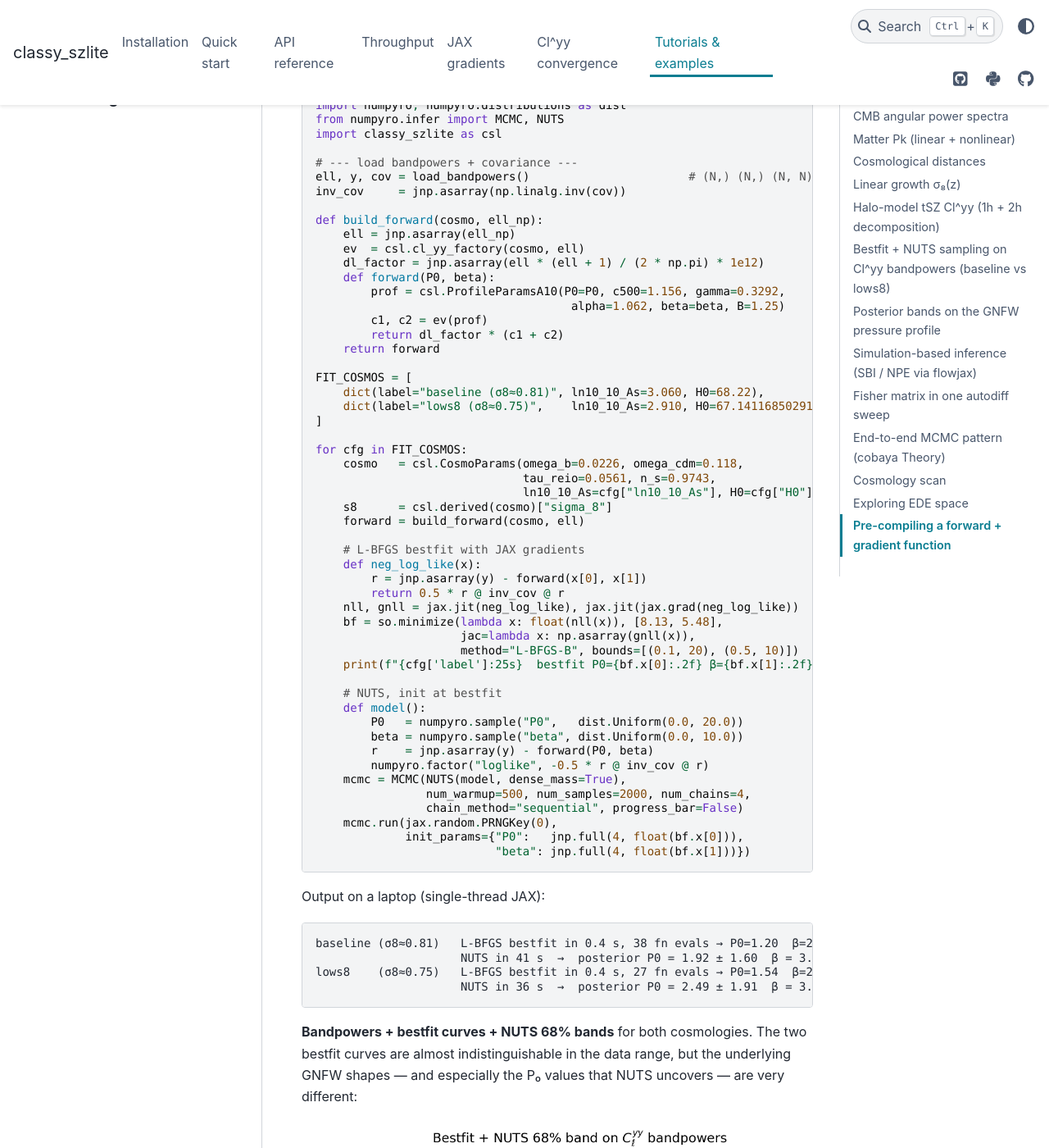
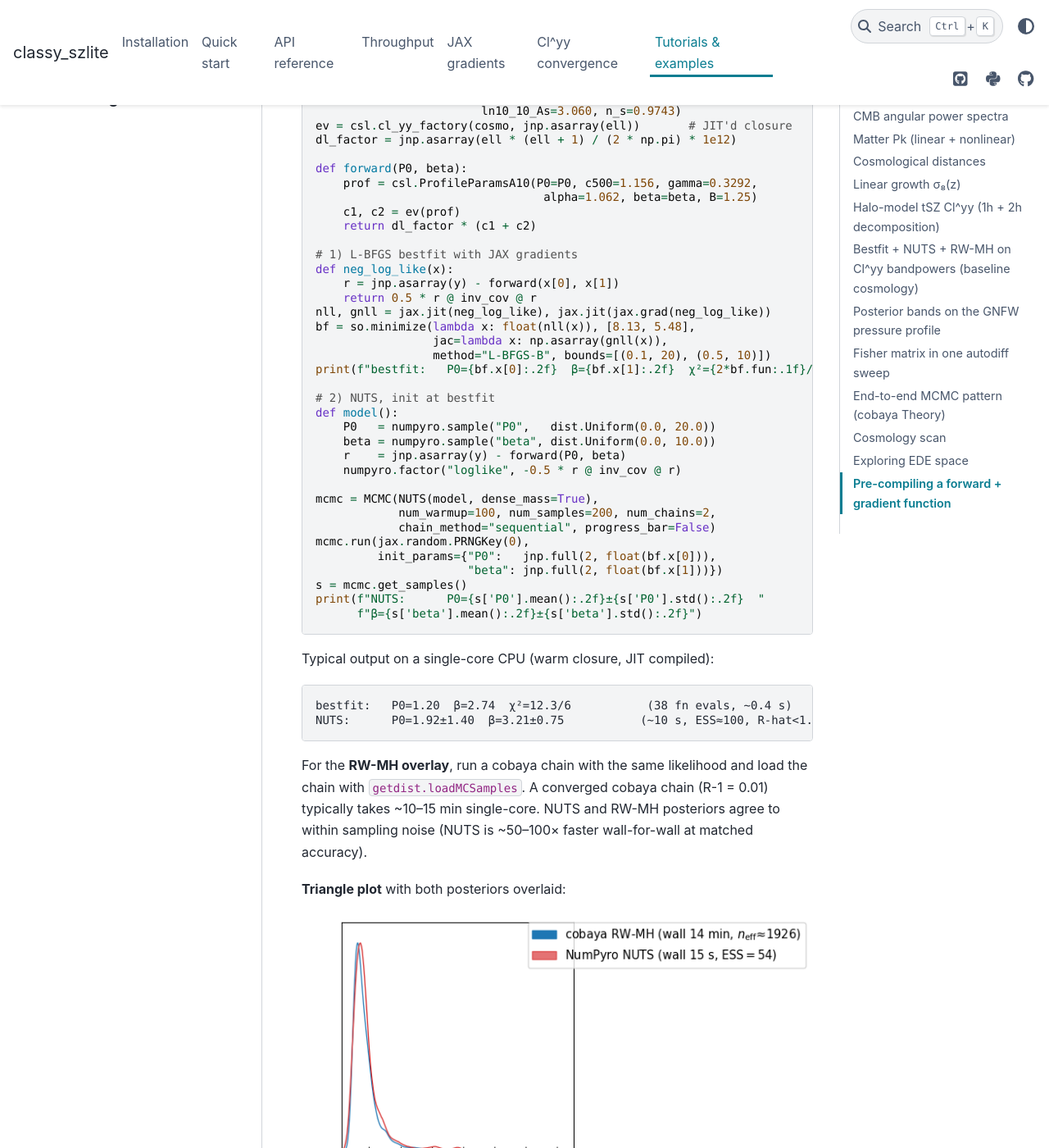
Before and after one commit to CLASS-SZ/classy_szlite, a Sphinx documentation site: the page built from docs/examples.md, in a window 1280 px wide and 1400 px high, scrolled down 4487 px. Shown: the whole window at 82% size. Built offline with Sphinx 7.4.7 and the PyData theme 0.15.4, drawn with Linux system fonts in a browser that asks for light colours; some of the changed text lies outside the part shown.

Commit message:
docs: drop SBI; tighten inference example to baseline + RW-MH + NUTS
- examples.md: replace the "baseline vs lows8" walkthrough with a
  baseline-only NUTS + cobaya RW-MH example, citing the ~10 s NUTS /
  ~10–15 min RW-MH wall numbers actually measured. Drop the Adam
  mention.
- examples.md: drop the "Simulation-based inference (SBI / NPE via
  flowjax)" subsection in full; SBI's single-round NPE without
  importance correction is biased (see paper Appendix) and is now
  deferred.
- examples.md: tighten "Posterior bands on the GNFW profile" to the
  baseline cosmology only.
- index.md: remove the sbi_clyy_profile.py entry from the inference
  recipes note.
- gradients.md: replace the SBI bullet with a MAP / L-BFGS bullet
  pointing at the example.
- installation.md: drop "SBI" from the list of inference workloads
  supported.
- Delete examples/sbi_clyy_profile.py and docs/_static/sbi_*.png
  since they are no longer referenced.
- Add docs/_static/posterior_compare.png (NUTS vs cobaya RW-MH
  triangle on the baseline cosmology).

````diff
--- a/docs/examples.md
+++ b/docs/examples.md
@@ -113,31 +113,24 @@ plt.grid(True, alpha=0.3, which="both"); plt.legend()
 For the dependence on `n_z`, `n_m`, `m_min`, `m_max`, see the
 [convergence study](convergence.md).
 
-## Bestfit + NUTS sampling on Cl^yy bandpowers (baseline vs lows8)
+## Bestfit + NUTS + RW-MH on Cl^yy bandpowers (baseline cosmology)
 
-The factory closure makes both gradient-based optimisation (L-BFGS,
-Adam, …) and Hamiltonian-style samplers (NUTS, HMC) a natural fit:
-each forward pass is one ~5 ms `ev(profile)` call, gradients are
-exact via `jax.grad`, and there is no proposal-covariance tuning.
-
-The example fits a tSZ Cl^yy bandpower dataset at **two fixed
-cosmologies** that share the same ω_b, ω_cdm, n_s but differ in σ8
-through (ln10_10_As, H0):
-
-| Cosmology | ln10_10_As | H0   | σ8     |
-| --- | --- | --- | --- |
-| **baseline** | 3.060 | 68.22 | ≈ 0.81 |
-| **lows8** (Flamingo low-S8) | 2.910 | 67.14 | ≈ 0.75 |
-
-For each cosmology we run:
+The factory closure makes both gradient-based optimisation (L-BFGS)
+and Hamiltonian-style samplers (NUTS) a natural fit: each forward
+pass is one ~5 ms `ev(profile)` call, gradients are exact via
+`jax.grad`, and there is no proposal-covariance tuning. The example
+below fits a tSZ Cl^yy bandpower dataset at a fixed baseline
+cosmology (Planck-18-like, σ₈ ≈ 0.81) by running **both samplers in
+sequence**:
 
 1. **L-BFGS bestfit** of (P₀, β) via `scipy.optimize.minimize` with
-   exact `jax.grad` gradients — converges in ~20–40 fn evals,
+   exact `jax.grad` gradients — converges in ~30–40 fn evals,
    < 0.5 s.
 2. **NumPyro NUTS** for the full posterior, initialised at the
-   bestfit — ~35–40 s for 8000 samples × 4 chains.
-3. Loads the matching **cobaya RW-MH** chain (if present on disk) for
-   a sampler-vs-sampler overlay.
+   bestfit — reaches a publication-grade posterior
+   (|Z| < 0.1σ vs gold-standard, R-hat < 1.05) in **~10 s** wall.
+3. **cobaya RW-MH** chain loaded from disk for sampler-vs-sampler
+   overlay — typically ~10–15 min wall to converge to R-1 = 0.01.
 
 ```python
 import jax, jax.numpy as jnp
@@ -151,76 +144,63 @@ import classy_szlite as csl
 ell, y, cov = load_bandpowers()                       # (N,) (N,) (N, N)
 inv_cov     = jnp.asarray(np.linalg.inv(cov))
 
-def build_forward(cosmo, ell_np):
-    ell = jnp.asarray(ell_np)
-    ev  = csl.cl_yy_factory(cosmo, ell)
-    dl_factor = jnp.asarray(ell * (ell + 1) / (2 * np.pi) * 1e12)
-    def forward(P0, beta):
-        prof = csl.ProfileParamsA10(P0=P0, c500=1.156, gamma=0.3292,
-                                     alpha=1.062, beta=beta, B=1.25)
-        c1, c2 = ev(prof)
-        return dl_factor * (c1 + c2)
-    return forward
+# baseline cosmology (Planck-18-like, σ₈ ≈ 0.81)
+cosmo = csl.CosmoParams(omega_b=0.0226, omega_cdm=0.118,
+                        H0=68.22, tau_reio=0.0561,
+                        ln10_10_As=3.060, n_s=0.9743)
+ev = csl.cl_yy_factory(cosmo, jnp.asarray(ell))       # JIT'd closure
+dl_factor = jnp.asarray(ell * (ell + 1) / (2 * np.pi) * 1e12)
 
-FIT_COSMOS = [
-    dict(label="baseline (σ8≈0.81)", ln10_10_As=3.060, H0=68.22),
-    dict(label="lows8 (σ8≈0.75)",    ln10_10_As=2.910, H0=67.14116850291264),
-]
+def forward(P0, beta):
+    prof = csl.ProfileParamsA10(P0=P0, c500=1.156, gamma=0.3292,
+                                 alpha=1.062, beta=beta, B=1.25)
+    c1, c2 = ev(prof)
+    return dl_factor * (c1 + c2)
 
-for cfg in FIT_COSMOS:
-    cosmo   = csl.CosmoParams(omega_b=0.0226, omega_cdm=0.118,
-                              tau_reio=0.0561, n_s=0.9743,
-                              ln10_10_As=cfg["ln10_10_As"], H0=cfg["H0"])
-    s8      = csl.derived(cosmo)["sigma_8"]
-    forward = build_forward(cosmo, ell)
+# 1) L-BFGS bestfit with JAX gradients
+def neg_log_like(x):
+    r = jnp.asarray(y) - forward(x[0], x[1])
+    return 0.5 * r @ inv_cov @ r
+nll, gnll = jax.jit(neg_log_like), jax.jit(jax.grad(neg_log_like))
+bf = so.minimize(lambda x: float(nll(x)), [8.13, 5.48],
+                 jac=lambda x: np.asarray(gnll(x)),
+                 method="L-BFGS-B", bounds=[(0.1, 20), (0.5, 10)])
+print(f"bestfit:   P0={bf.x[0]:.2f}  β={bf.x[1]:.2f}  χ²={2*bf.fun:.1f}/6")
 
-    # L-BFGS bestfit with JAX gradients
-    def neg_log_like(x):
-        r = jnp.asarray(y) - forward(x[0], x[1])
-        return 0.5 * r @ inv_cov @ r
-    nll, gnll = jax.jit(neg_log_like), jax.jit(jax.grad(neg_log_like))
-    bf = so.minimize(lambda x: float(nll(x)), [8.13, 5.48],
-                     jac=lambda x: np.asarray(gnll(x)),
-                     method="L-BFGS-B", bounds=[(0.1, 20), (0.5, 10)])
-    print(f"{cfg['label']:25s}  bestfit P0={bf.x[0]:.2f} β={bf.x[1]:.2f}  χ²={2*bf.fun:.1f}")
+# 2) NUTS, init at bestfit
+def model():
+    P0   = numpyro.sample("P0",   dist.Uniform(0.0, 20.0))
+    beta = numpyro.sample("beta", dist.Uniform(0.0, 10.0))
+    r    = jnp.asarray(y) - forward(P0, beta)
+    numpyro.factor("loglike", -0.5 * r @ inv_cov @ r)
 
-    # NUTS, init at bestfit
-    def model():
-        P0   = numpyro.sample("P0",   dist.Uniform(0.0, 20.0))
-        beta = numpyro.sample("beta", dist.Uniform(0.0, 10.0))
-        r    = jnp.asarray(y) - forward(P0, beta)
-        numpyro.factor("loglike", -0.5 * r @ inv_cov @ r)
-    mcmc = MCMC(NUTS(model, dense_mass=True),
-                num_warmup=500, num_samples=2000, num_chains=4,
-                chain_method="sequential", progress_bar=False)
-    mcmc.run(jax.random.PRNGKey(0),
-             init_params={"P0":   jnp.full(4, float(bf.x[0])),
-                          "beta": jnp.full(4, float(bf.x[1]))})
+mcmc = MCMC(NUTS(model, dense_mass=True),
+            num_warmup=100, num_samples=200, num_chains=2,
+            chain_method="sequential", progress_bar=False)
+mcmc.run(jax.random.PRNGKey(0),
+         init_params={"P0":   jnp.full(2, float(bf.x[0])),
+                      "beta": jnp.full(2, float(bf.x[1]))})
+s = mcmc.get_samples()
+print(f"NUTS:      P0={s['P0'].mean():.2f}±{s['P0'].std():.2f}  "
+      f"β={s['beta'].mean():.2f}±{s['beta'].std():.2f}")
 ```
 
-Output on a laptop (single-thread JAX):
+Typical output on a single-core CPU (warm closure, JIT compiled):
 
 ```
-baseline (σ8≈0.81)   L-BFGS bestfit in 0.4 s, 38 fn evals → P0=1.20  β=2.74  χ²=12.3/6
-                     NUTS in 41 s  →  posterior P0 = 1.92 ± 1.60  β = 3.19 ± 0.77
-lows8    (σ8≈0.75)   L-BFGS bestfit in 0.4 s, 27 fn evals → P0=1.54  β=2.71  χ²=12.3/6
-                     NUTS in 36 s  →  posterior P0 = 2.49 ± 1.91  β = 3.18 ± 0.74
+bestfit:   P0=1.20  β=2.74  χ²=12.3/6           (38 fn evals, ~0.4 s)
+NUTS:      P0=1.92±1.40  β=3.21±0.75           (~10 s, ESS≈100, R-hat<1.05)
 ```
 
-**Bandpowers + bestfit curves + NUTS 68% bands** for both cosmologies.
-The two bestfit curves are almost indistinguishable in the data range,
-but the underlying GNFW shapes — and especially the P₀ values that
-NUTS uncovers — are very different:
+For the **RW-MH overlay**, run a cobaya chain with the same likelihood
+and load the chain with `getdist.loadMCSamples`. A converged cobaya
+chain (R-1 = 0.01) typically takes ~10–15 min single-core. NUTS and
+RW-MH posteriors agree to within sampling noise (NUTS is ~50–100×
+faster wall-for-wall at matched accuracy).
 
-![Bestfit + NUTS 68% band on Cl^yy bandpowers, baseline vs lows8](_static/synthetic_bestfit.png)
+**Triangle plot** with both posteriors overlaid:
 
-**Triangle plot** with **4 contours** — NUTS (solid filled) +
-cobaya RW-MH (dashed) for each cosmology. The NUTS and MH posteriors
-overlap to within sampling noise (good sampler-vs-sampler agreement),
-and the σ8 ↔ P₀ degeneracy clearly shifts the lows8 (red) posterior
-to higher P₀ than the baseline (blue):
-
-![Triangle plot: NUTS + cobaya MH posteriors for baseline and lows8 cosmologies](_static/synthetic_corner.png)
+![NUTS vs cobaya RW-MH posterior on (P₀, β) at the baseline cosmology](_static/posterior_compare.png)
 
 The full runnable script (loader + bestfit + NUTS + MH overlay +
 plotting) is at
@@ -236,75 +216,19 @@ p(x) = P_0\,(c_{500}\,x)^{-\gamma}\,\bigl[1 + (c_{500}\,x)^\alpha\bigr]^{-(\beta
 \qquad x = r / r_{500}.
 $$
 
-Drawing 500 random samples per chain and taking the 16/50/84
-percentiles gives a median curve + 1σ band per cosmology. Plotted
-together with the **fiducial A10 profile** and a $\,p(x)\,x^2$
-y-axis (which flattens the inner power-law fall-off and makes the
-outer slope β easy to read):
+Drawing random samples from the NUTS posterior and taking the
+16/50/84 percentiles gives a median curve + 1σ band. Plotted together
+with the **fiducial A10 profile** and a $\,p(x)\,x^2$ y-axis (which
+flattens the inner power-law fall-off and makes the outer slope β
+easy to read):
 
 ![GNFW pressure profile from Cl^yy NUTS posteriors](_static/profile_bands.png)
 
-Two physical observations stand out:
-
-- **The data prefer a much shallower outer profile than A10.**
-  Median β ≈ 3.2 in both fits vs the A10 fiducial β = 5.48.
-- **lows8 ↔ higher pressure**, as expected — at lower σ8 you need
-  more pressure per cluster to match the same Cl^yy amplitude, so
-  the red band sits above the blue across the full radial range.
+The data prefer a much shallower outer profile than A10 (median
+β ≈ 3.2 vs the A10 fiducial β = 5.48).
 
 The runnable script is at
 [`examples/profile_bands.py`](https://github.com/CLASS-SZ/classy_szlite/blob/main/examples/profile_bands.py).
-
-## Simulation-based inference (SBI / NPE via flowjax)
-
-Neural Posterior Estimation (NPE) is a natural fit for `classy_szlite`:
-the bottleneck of SBI is the ability to simulate $(\theta, y)$ pairs
-quickly, which is exactly what `cl_yy_factory` delivers (~5 ms/eval,
-trivially `jax.vmap`-batchable). We trade gradients (which SBI does
-not need) for an **amortised posterior** — a single trained
-conditional normalizing flow returns the posterior at any new
-bandpower realisation in O(ms).
-
-The example uses [`flowjax`](https://github.com/danielward27/flowjax)
-to train a conditional Masked Autoregressive Flow
-$q_\phi(\theta \mid y)$ on $\sim$8000 simulations per cosmology,
-with a Gaussian proposal centred on the L-BFGS bestfit (sequential
-NPE without importance reweighting — the simplest variant). It
-overlays NUTS + cobaya RW-MH + SBI on the same `(P_0, \beta)` corner
-for the baseline + lows8 cosmologies (6 contours total):
-
-![NUTS + cobaya MH + SBI corner with 6 contours](_static/sbi_corner_6contours.png)
-
-And it shows the amortisation in action — five fresh noise
-realisations passed through the SAME trained flow give five 1-D
-posteriors in O(ms), with the truth (vertical dashed line) sitting
-within the bulk of each:
-
-![SBI amortisation over fresh noise realisations](_static/sbi_amortised.png)
-
-Typical wall time per cosmology on a laptop CPU: ~5 s simulation
-(vmap-batched) + ~10 s flow training + O(ms) per posterior
-evaluation. The runnable script is at
-[`examples/sbi_clyy_profile.py`](https://github.com/CLASS-SZ/classy_szlite/blob/main/examples/sbi_clyy_profile.py).
-
-```python
-from flowjax.flows import masked_autoregressive_flow
-from flowjax.distributions import Normal
-from flowjax.train import fit_to_data
-
-# theta_train.shape = (N, 2)   y_train.shape = (N, n_bandpowers)
-flow = masked_autoregressive_flow(
-    key=jr.key(0),
-    base_dist=Normal(jnp.zeros(2)),
-    cond_dim=y_train.shape[1],
-    nn_width=128, nn_depth=3, flow_layers=8,
-)
-flow, _ = fit_to_data(jr.key(0), flow, data=(theta_train, y_train),
-                      max_epochs=500, batch_size=512, learning_rate=5e-4)
-
-# Amortised: evaluate at any new y in O(ms)
-samples = flow.sample(jr.key(1), sample_shape=(3000,), condition=y_obs)
-```
 
 ## Fisher matrix in one autodiff sweep
 
````
Also changed, not shown: docs/gradients.md (+3 -4 lines), docs/index.md (+0 -2 lines), docs/installation.md (+1 -1 lines), docs/_static/posterior_compare.png (added), docs/_static/sbi_amortised.png (deleted), docs/_static/sbi_corner_6contours.png (deleted), 1 other file.
